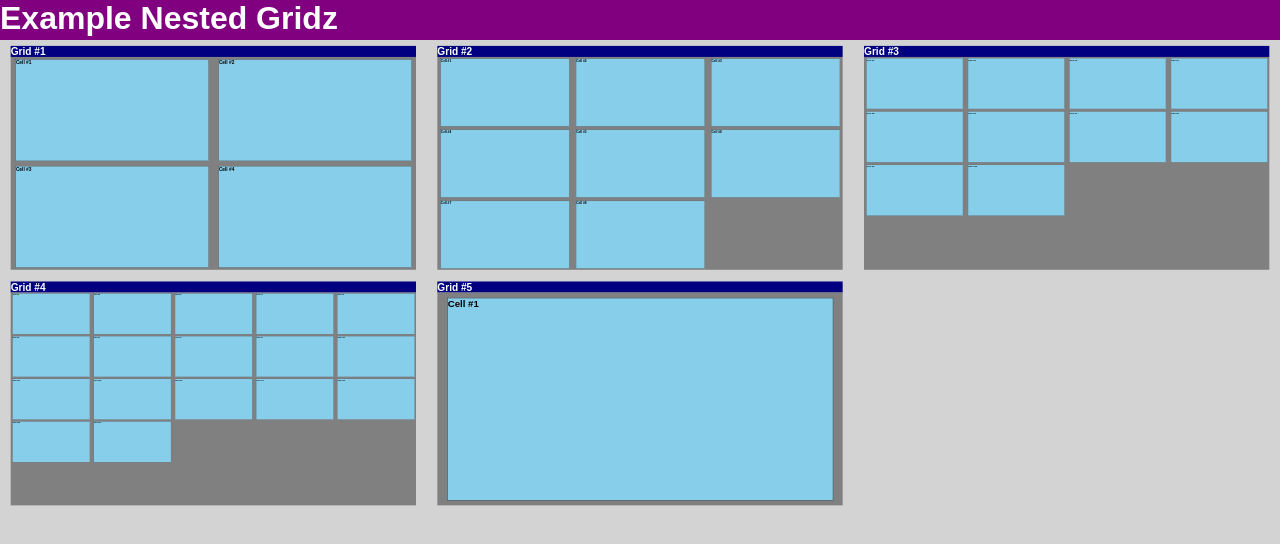
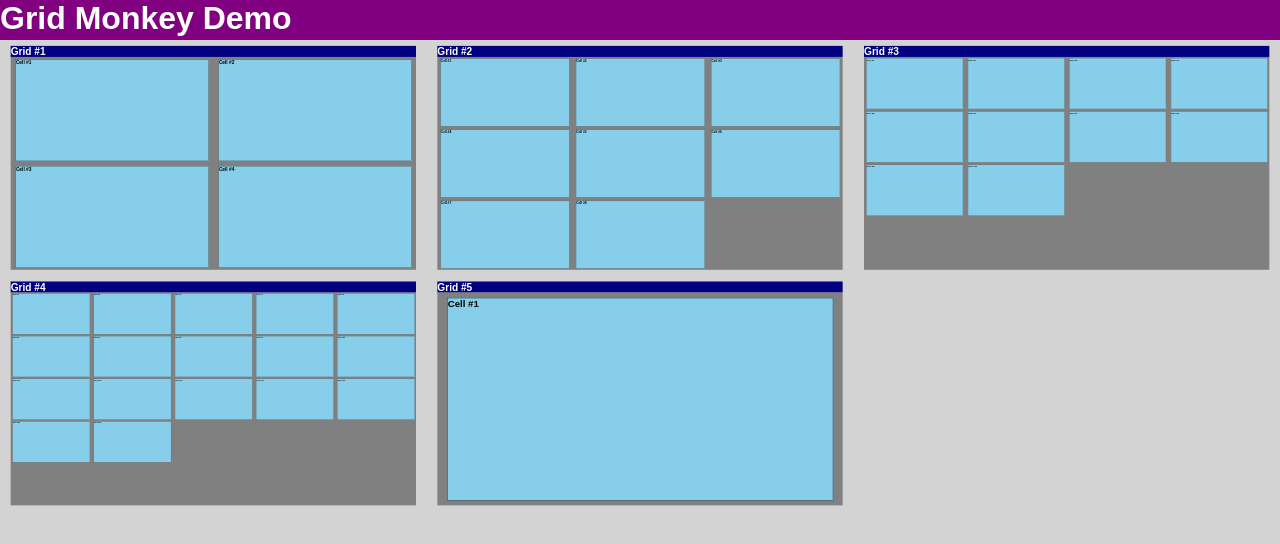
Before and after one commit to scottyschup/grid-monkey, a plain HTML site: page index.html in a window 1280 px wide. Drawn offline with nearby package versions, Linux system fonts and the light colour scheme.

```diff
--- a/index.html
+++ b/index.html
@@ -2,7 +2,7 @@
 <html>
   <head>
     <meta charset="utf-8">
-    <title>Scale Gridz</title>
+    <title>Grid Monkey</title>
     <script src="https://ajax.googleapis.com/ajax/libs/jquery/1.8.3/jquery.min.js"></script>
     <link rel="stylesheet" href="main.css" charset="utf-8">
     <style>
@@ -11,7 +11,7 @@
   </head>
   <body>
     <div class="title">
-      <h1>Example Nested Gridz</h1>
+      <h1>Grid Monkey Demo</h1>
     </div>
     <div class="content">
       <div class=grid-container>
```
Also changed, not shown: 1 other file.
